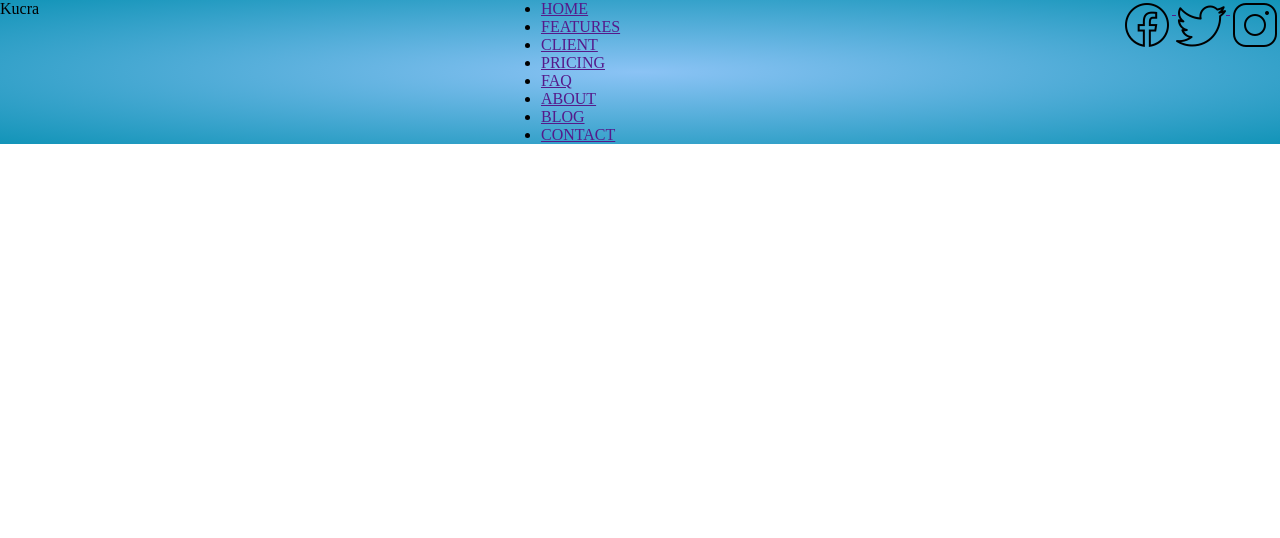
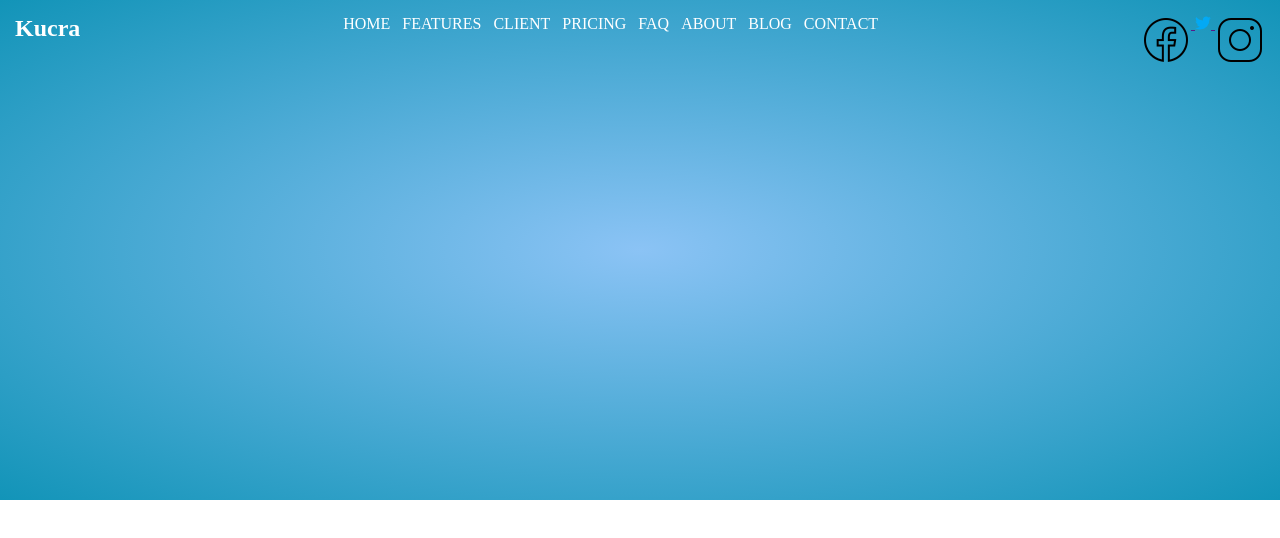
Before and after one commit to AntoineDrc/Landing_page, a plain HTML site: page index.html in a window 1280 px wide. Drawn offline with Linux system fonts and the light colour scheme.

Commit message:
commencement du header

```diff
--- a/index.html
+++ b/index.html
@@ -7,11 +7,10 @@
     <link rel="stylesheet" href="style.css">
 </head>
 <body>
-    <div id="wrapper">
     <header>
-            <p>
+        <h2>
             Kucra
-            </p>
+        </h2>
         <nav>
             <ul>
                 <li><a href="">HOME</a></li>
@@ -24,17 +23,17 @@
                 <li><a href="">CONTACT</a></li>
             </ul>
         </nav>
-                <div class="icone">
+            <figure>
                 <a href="">
                     <img src="img/icons8-facebook-50.png" alt="Icone Facebook">
                 </a>
                 <a href="">
-                        <img src="img/icons8-twitter-50.png" alt="Icone Twitter">
+                    <img src="img/twitter.png" alt="Icone Twitter">
                 </a>
                 <a href="">
                     <img src="img/icons8-instagram-50.png" alt="Icone Instagram">
                 </a>
-                </div>
+            </figure>
     </header>
     <main>
         <aside>
@@ -44,6 +43,5 @@
     <footer>
 
     </footer>
-    </div>
 </body>
 </html>
--- a/style.css
+++ b/style.css
@@ -9,4 +9,22 @@
     background: radial-gradient(rgb(139, 195, 245), #1294b8);
     display: flex;
     justify-content: space-between;
+    align-items: flex-start;
+    min-height: 500px;
+    padding: 15px;
  }
+
+nav ul {
+   display: flex;
+   list-style-type: none;
+   gap: 12px;
+}
+
+nav li a {
+   text-decoration: none;
+   color: white;
+}
+
+header h2 {
+   color: white;
+}
```
Also changed, not shown: img/twitter.png (added). Lines whose indentation alone changed are shown as unchanged.
